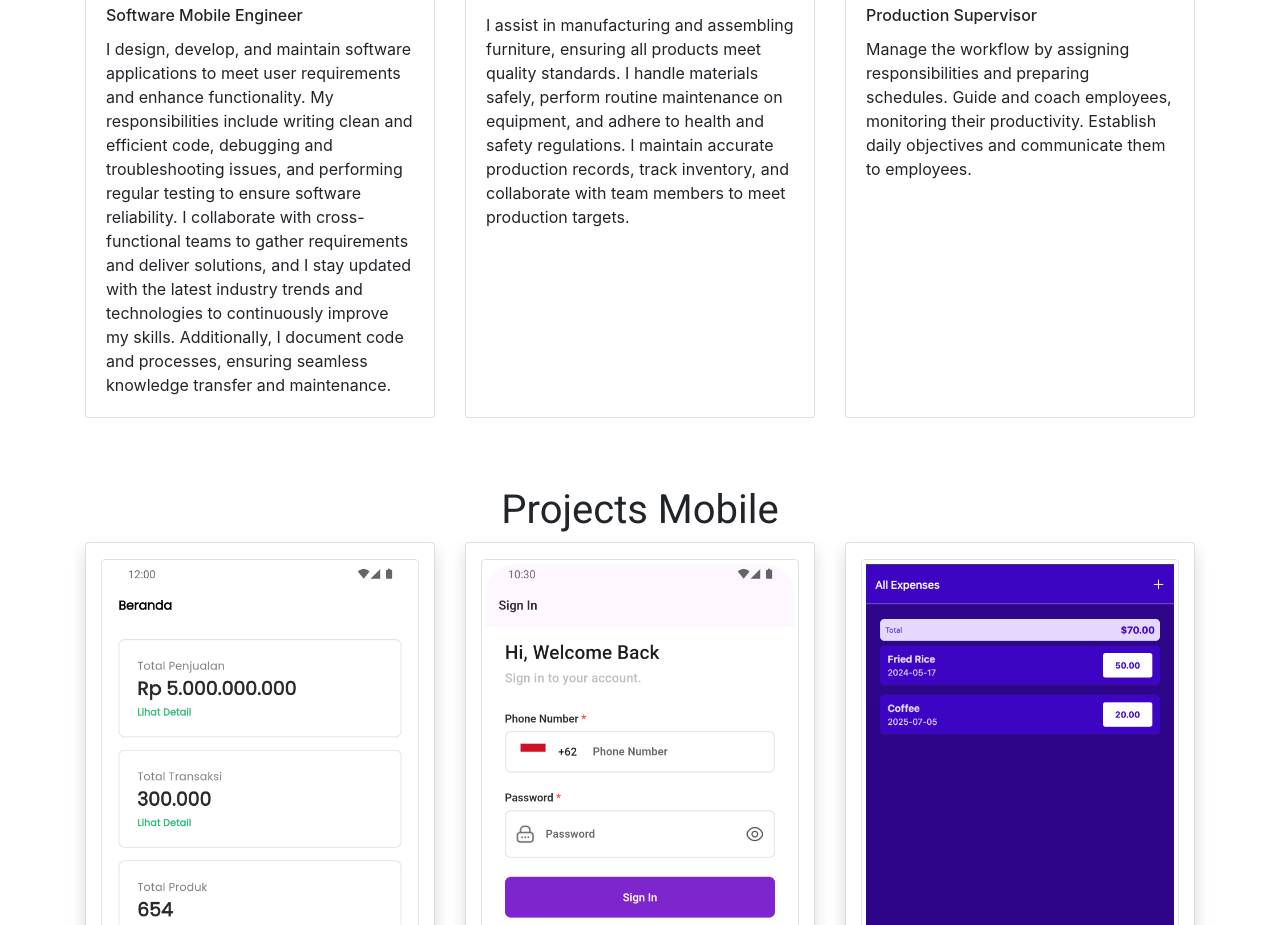
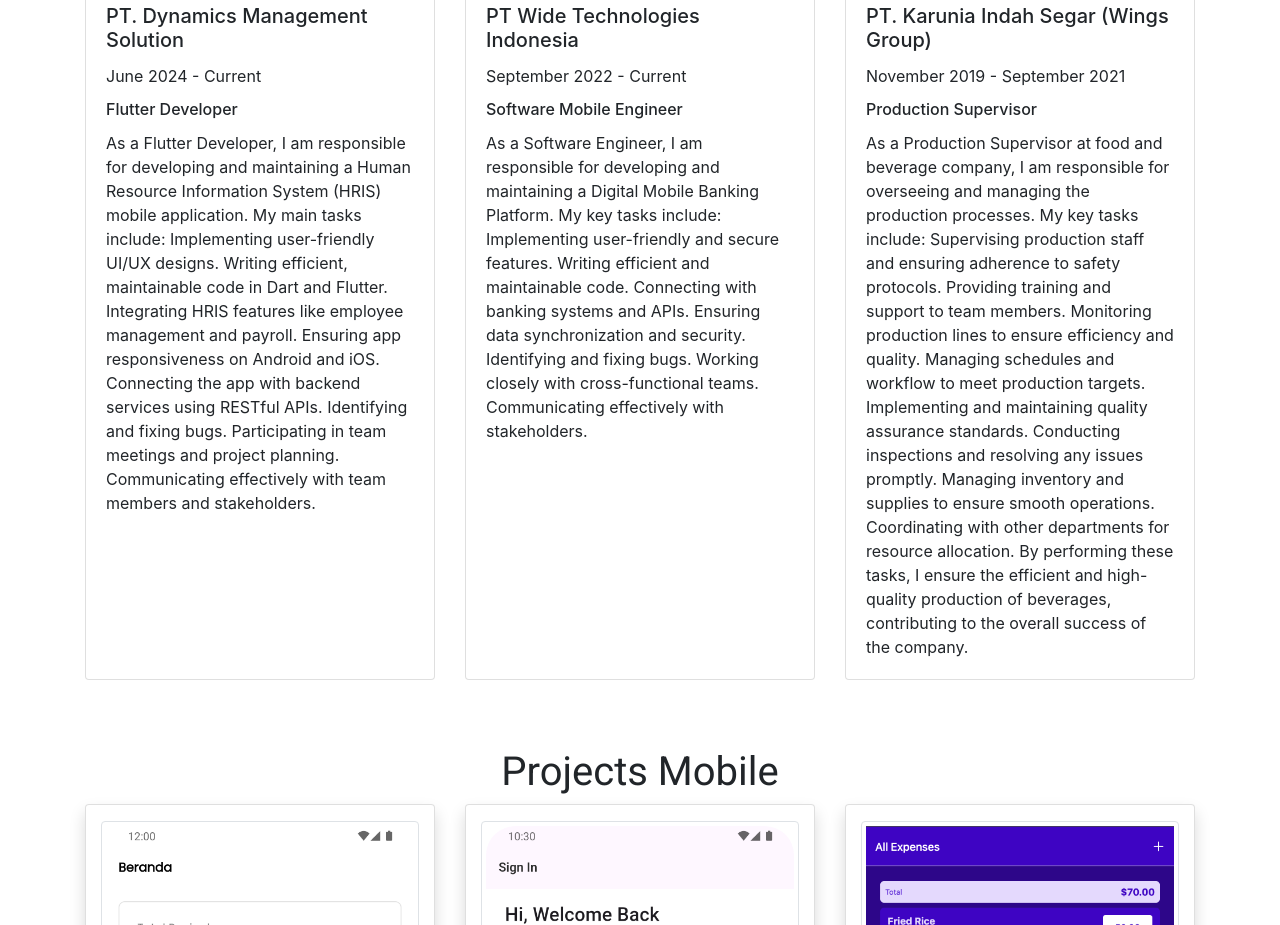
Before and after one commit to fikarsuwardi/personal-porto, a plain HTML site: page index.html in a window 1280 px wide. Shown: the part 2244-3169 px from the top of the page. Drawn offline with nearby package versions, Linux system fonts and the light colour scheme.

Commit message:
update cv

```diff
--- a/index.html
+++ b/index.html
@@ -147,7 +147,7 @@
             Bachelor's Degree of Mechanical Engineering
           </h5>
           <p class="card-text">Hasanuddin University</p>
-          <p class="card-text">October 2014 - May 2019</p>
+          <h6 class="card-text">October 2014 - May 2019</h6>
         </div>
       </div>
       <div class="card shadow mb-4">
@@ -157,7 +157,13 @@
         <div class="card-body">
           <h5 class="card-title">Full Stack Javascript Developer</h5>
           <p class="card-text">Hacktiv8</p>
-          <p class="card-text">March 2022 - July 2022</p>
+          <h6 class="card-text">March 2022 - July 2022</h6>
+          <p class="card-text">This 16-week programming and application development bootcamp consists of four phases,
+            covering fundamental
+            programming, application structure, database introduction, React & React Native, and MVP creation, with each
+            phase progressively teaching JavaScript basics, Fullstack JavaScript, client-server architecture, Vue,
+            microservices, and culminating in a final project presentation.
+          </p>
         </div>
       </div>
     </div>
@@ -168,40 +174,47 @@
     <h1 class="section-title">Experience</h1>
     <div class="card-deck">
       <div class="card">
-        <img src="images/wide-logo.jpeg" class="card-img-top" alt="wide-logo" />
+        <img src="images/dms.jpeg" class="card-img-top" alt="dms-logo" />
         <div class="card-body">
-          <h5 class="card-title">PT Wide Technologies Indonesia</h5>
-          <p class="card-title">September 2022 - Now</p>
-          <h6 class="card-title">Software Mobile Engineer</h6>
+          <h5 class="card-title">PT. Dynamics Management Solution</h5>
+          <p class="card-title">June 2024 - Current</p>
+          <h6 class="card-title">Flutter Developer</h6>
           <p class="card-text">
-            I design, develop, and maintain software applications to meet user
-            requirements and enhance functionality. My responsibilities
-            include writing clean and efficient code, debugging and
-            troubleshooting issues, and performing regular testing to ensure
-            software reliability. I collaborate with cross-functional teams to
-            gather requirements and deliver solutions, and I stay updated with
-            the latest industry trends and technologies to continuously
-            improve my skills. Additionally, I document code and processes,
-            ensuring seamless knowledge transfer and maintenance.
+            As a Flutter Developer, I am responsible for developing and maintaining a Human Resource Information System
+            (HRIS) mobile application. My main tasks include:
+            Implementing user-friendly UI/UX designs.
+            Writing efficient, maintainable code in Dart and Flutter.
+            Integrating HRIS features like employee management and payroll.
+            Ensuring app responsiveness on Android and iOS.
+            Connecting the app with backend services using RESTful APIs.
+            Identifying and fixing bugs.
+            Participating in team meetings and project planning.
+            Communicating effectively with team members and stakeholders.
+
           </p>
         </div>
       </div>
       <div class="card">
-        <img src="images/cube-logo.jpeg" class="card-img-top" alt="cube-logo" />
+        <img src="images/wide-logo.jpeg" class="card-img-top" alt="wide-logo" />
         <div class="card-body">
-          <h5 class="card-title">Cube Interior</h5>
-          <p class="card-title">September 2021 - Maret 2022</p>
-          <h6 class="card-title">Production Staff</h6>
+          <h5 class="card-title">PT Wide Technologies Indonesia</h5>
+          <p class="card-title">September 2022 - Current</p>
+          <h6 class="card-title">Software Mobile Engineer</h6>
           <p class="card-text">
-            I assist in manufacturing and assembling furniture, ensuring all
-            products meet quality standards. I handle materials safely,
-            perform routine maintenance on equipment, and adhere to health and
-            safety regulations. I maintain accurate production records, track
-            inventory, and collaborate with team members to meet production
-            targets.
+            As a Software Engineer, I am responsible for developing and maintaining a Digital Mobile Banking Platform.
+            My key tasks include:
+            Implementing user-friendly and secure features.
+            Writing efficient and maintainable code.
+            Connecting with banking systems and APIs.
+            Ensuring data synchronization and security.
+            Identifying and fixing bugs.
+            Working closely with cross-functional teams.
+            Communicating effectively with stakeholders.
+
           </p>
         </div>
       </div>
+
       <div class="card">
         <img src="images/wings-logo.png" class="card-img-top" alt="wings-logo" />
         <div class="card-body">
@@ -209,10 +222,19 @@
           <p class="card-title">November 2019 - September 2021</p>
           <h6 class="card-title">Production Supervisor</h6>
           <p class="card-text">
-            Manage the workflow by assigning responsibilities and preparing
-            schedules. Guide and coach employees, monitoring their
-            productivity. Establish daily objectives and communicate them to
-            employees.
+            As a Production Supervisor at food and beverage company, I am responsible for overseeing and managing the
+            production processes. My key tasks include:
+            Supervising production staff and ensuring adherence to safety protocols.
+            Providing training and support to team members.
+            Monitoring production lines to ensure efficiency and quality.
+            Managing schedules and workflow to meet production targets.
+            Implementing and maintaining quality assurance standards.
+            Conducting inspections and resolving any issues promptly.
+            Managing inventory and supplies to ensure smooth operations.
+            Coordinating with other departments for resource allocation.
+            By performing these tasks, I ensure the efficient and high-quality production of beverages, contributing to
+            the overall success of the company.
+
           </p>
         </div>
       </div>
--- a/script.js
+++ b/script.js
@@ -129,7 +129,7 @@ const listProjectWeb = [
     img2: "images/project/fikarShop/add.png",
     img3: "images/project/fikarShop/images.png",
     img4: "images/project/fikarShop/register.png",
-    desc: "A web application that show list of selling item.",
+    desc: "I developed a CMS web application for an online shop, utilizing React for the front end and Node.js with Express for the back end. The application features a user-friendly interface for managing products, categories, and orders, and ensures optimal performance across devices through responsive design.",
     repo: "https://github.com/fikarsuwardi/fikarShop-server",
     link: "",
     techStack:
@@ -142,7 +142,7 @@ const listProjectWeb = [
     img2: "images/project/fikarShop/add.png",
     img3: "images/project/fikarShop/images.png",
     img4: "images/project/fikarShop/register.png",
-    desc: "A web application that show list of selling item.",
+    desc: "I developed a CMS web application for an online shop, utilizing React for the front end and Node.js with Express for the back end. The application features a user-friendly interface for managing products, categories, and orders, and ensures optimal performance across devices through responsive design.",
     repo: "https://github.com/fikarsuwardi/fikarShop-admin-side",
     link: "",
     techStack: "React, redux, router, bootstrap",
```
Also changed, not shown: images/dms.jpeg (added).
